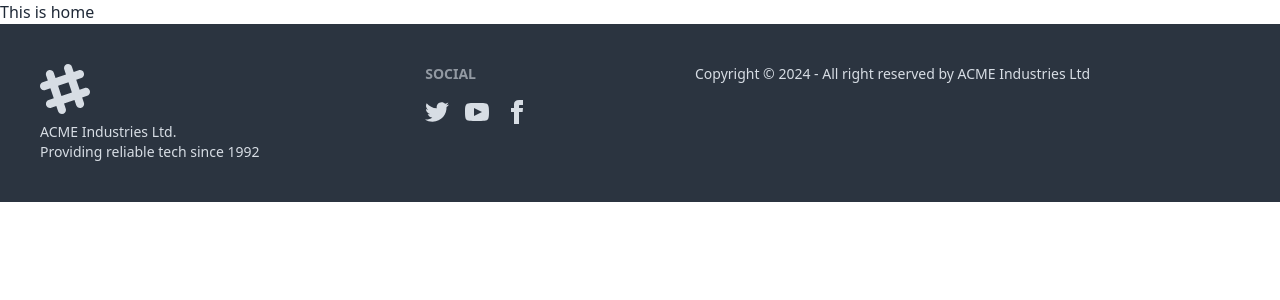
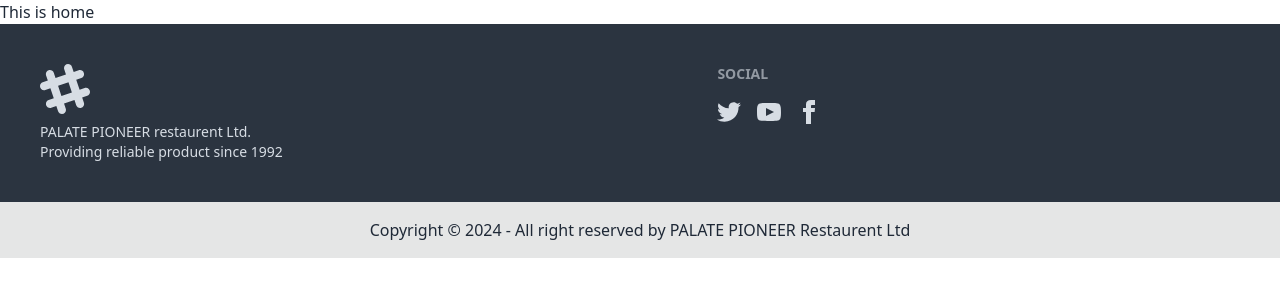
Before and after one commit to afrinchowa/palate-pioneer-restaurent, a React (Vite) app: page / in a window 1280 px wide. Shown: the top 300 px of the page. Built offline with nearby package versions, Linux system fonts and the light colour scheme.

Commit message:
footer updated

```diff
--- a/src/Pages/Shared/Footer/Footer.jsx
+++ b/src/Pages/Shared/Footer/Footer.jsx
@@ -1,7 +1,8 @@
 const Footer = () => {
   return (
-    <footer className="footer p-10 bg-neutral text-neutral-content">
-      <aside>
+    <footer>
+      <div className="footer p-10 bg-neutral text-neutral-content">
+      <div>
         <svg
           width="50"
           height="50"
@@ -14,12 +15,12 @@ const Footer = () => {
           <path d="M22.672 15.226l-2.432.811.841 2.515c.33 1.019-.209 2.127-1.23 2.456-1.15.325-2.148-.321-2.463-1.226l-.84-2.518-5.013 1.677.84 2.517c.391 1.203-.434 2.542-1.831 2.542-.88 0-1.601-.564-1.86-1.314l-.842-2.516-2.431.809c-1.135.328-2.145-.317-2.463-1.229-.329-1.018.211-2.127 1.231-2.456l2.432-.809-1.621-4.823-2.432.808c-1.355.384-2.558-.59-2.558-1.839 0-.817.509-1.582 1.327-1.846l2.433-.809-.842-2.515c-.33-1.02.211-2.129 1.232-2.458 1.02-.329 2.13.209 2.461 1.229l.842 2.515 5.011-1.677-.839-2.517c-.403-1.238.484-2.553 1.843-2.553.819 0 1.585.509 1.85 1.326l.841 2.517 2.431-.81c1.02-.33 2.131.211 2.461 1.229.332 1.018-.21 2.126-1.23 2.456l-2.433.809 1.622 4.823 2.433-.809c1.242-.401 2.557.484 2.557 1.838 0 .819-.51 1.583-1.328 1.847m-8.992-6.428l-5.01 1.675 1.619 4.828 5.011-1.674-1.62-4.829z"></path>
         </svg>
         <p>
-          ACME Industries Ltd.
+        PALATE PIONEER restaurent Ltd.
           <br />
-          Providing reliable tech since 1992
+          Providing reliable product since 1992
         </p>
-      </aside>
-      <nav>
+      </div>
+      <div>
         <h6 className="footer-title">Social</h6>
         <div className="grid grid-flow-col gap-4">
           <a>
@@ -56,10 +57,15 @@ const Footer = () => {
             </svg>
           </a>
         </div>
-      </nav>
+      </div>
 
-        <p>Copyright © 2024 - All right reserved by ACME Industries Ltd</p>
 
+    </div>
+    <div className=" p-4 footer-center bg-base-300 text-base-content">
+        <div>
+          <p>Copyright © 2024 - All right reserved by PALATE PIONEER Restaurent Ltd</p>
+        </div>
+      </div>
     </footer>
   );
 };
--- a/src/main.jsx
+++ b/src/main.jsx
@@ -9,6 +9,8 @@ import {
 import { router } from './Routes/Routes';
 ReactDOM.createRoot(document.getElementById('root')).render(
   <React.StrictMode>
-    <RouterProvider router={router} />
+   <div className='max-w-screen-xl mx-auto'>
+   <RouterProvider router={router} />
+   </div>
   </React.StrictMode>,
 )
```
